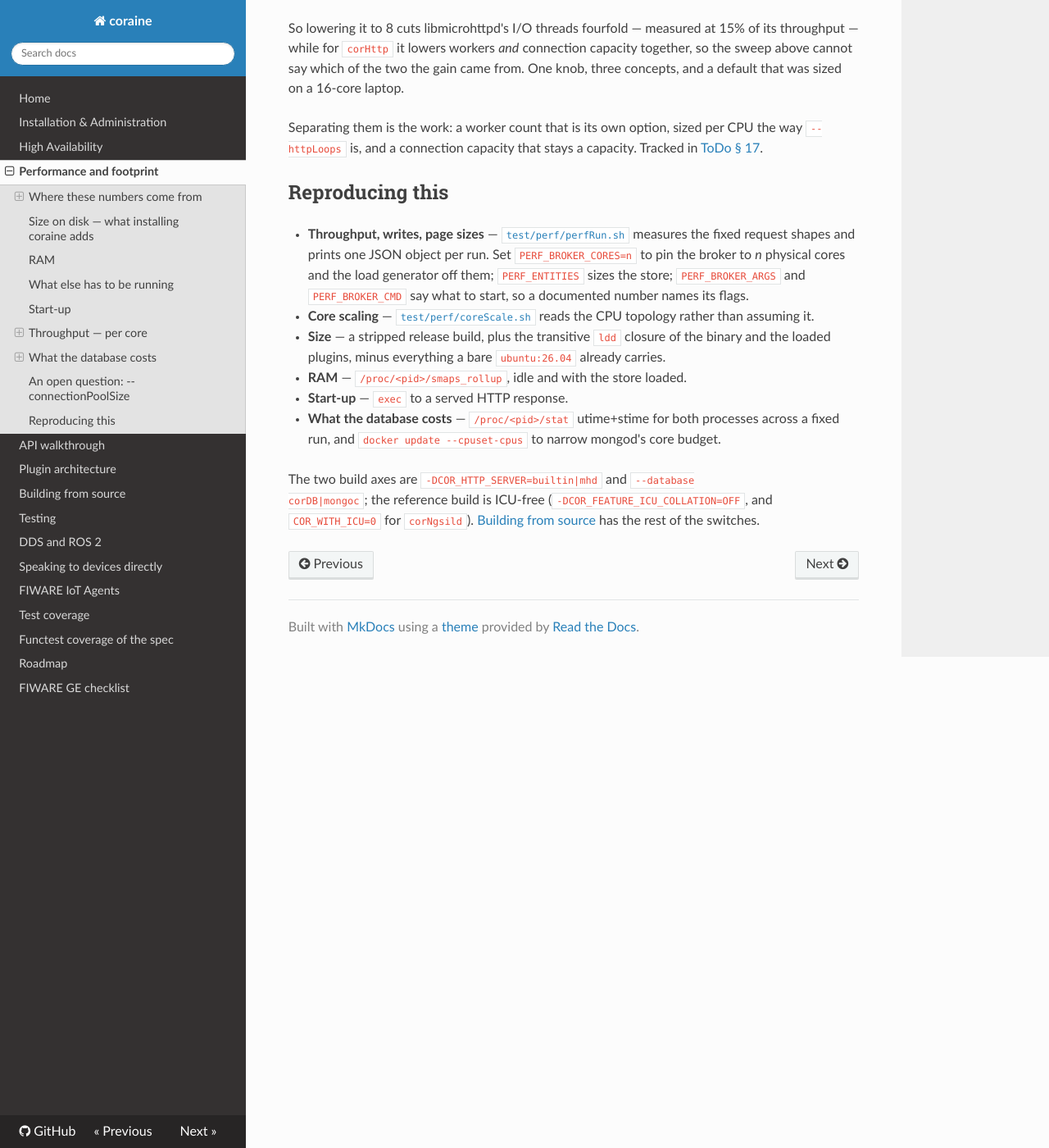
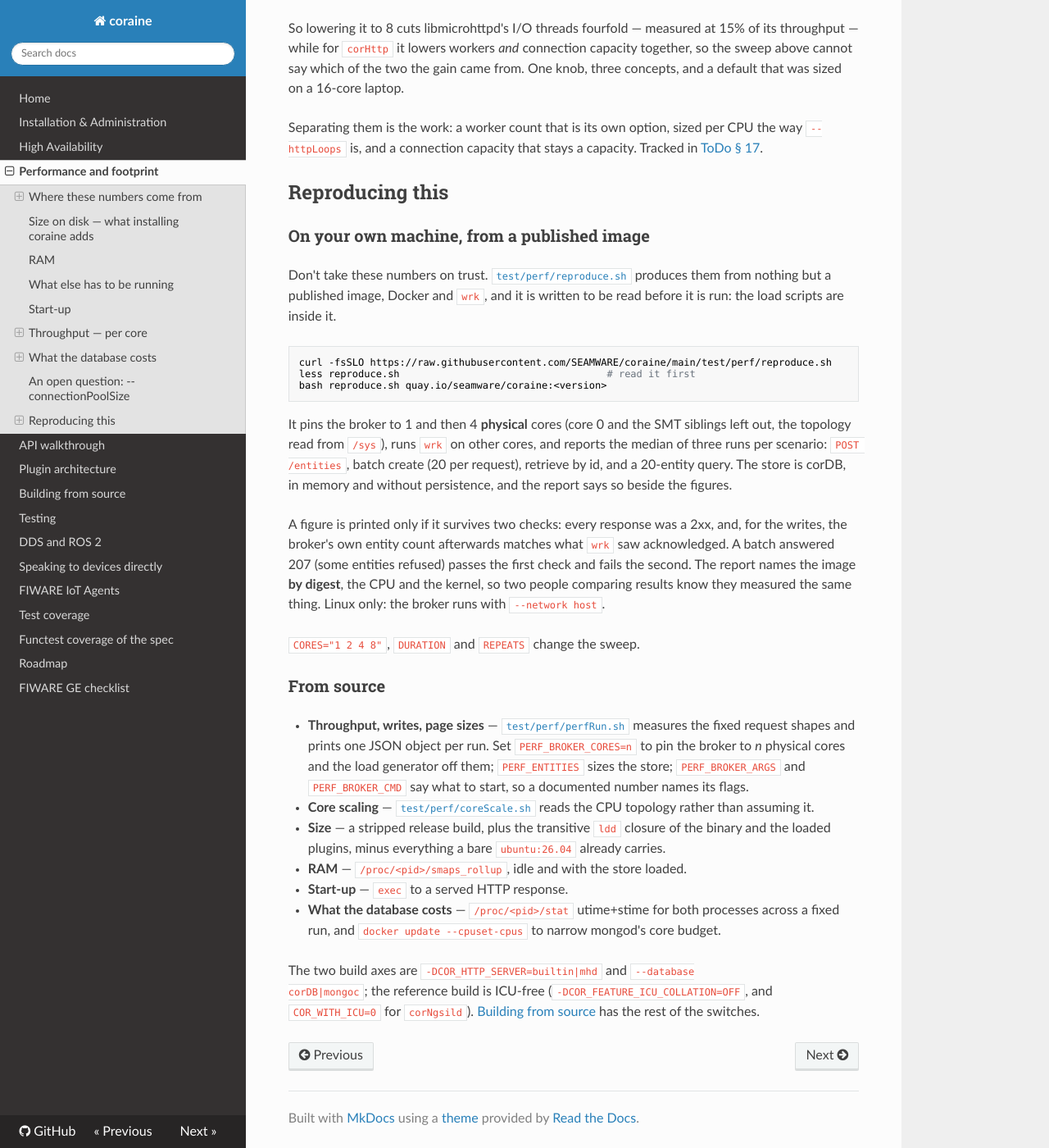
Before and after one commit to SEAMWARE/coraine, an MkDocs documentation site: the page built from doc/performance.md, in a window 1280 px wide and 1400 px high, scrolled down 8962 px. Shown: the whole window at 82% size. Built offline with MkDocs 1.6.1, drawn with Linux system fonts in a browser that asks for light colours; nearby versions of some CDN libraries; comment, search, counter and statistics services are not loaded.

Commit message:
feat: test/perf/reproduce.sh - anyone can reproduce the throughput numbers
From a published image, Docker and wrk: broker pinned to physical cores, every
response 2xx, writes verified against the store, the report naming the image by
digest. doc/performance.md: how to run it.

Co-Authored-By: Claude Opus 5.5 <noreply@anthropic.com>

````diff
--- a/doc/performance.md
+++ b/doc/performance.md
@@ -383,6 +383,35 @@ Tracked in [ToDo § 17](https://github.com/SEAMWARE/coraine/blob/main/ToDo.md).
 
 ## Reproducing this
 
+### On your own machine, from a published image
+
+Don't take these numbers on trust. [`test/perf/reproduce.sh`](https://github.com/SEAMWARE/coraine/blob/main/test/perf/reproduce.sh)
+produces them from nothing but a published image, Docker and `wrk`, and it is
+written to be read before it is run: the load scripts are inside it.
+
+```bash
+curl -fsSLO https://raw.githubusercontent.com/SEAMWARE/coraine/main/test/perf/reproduce.sh
+less reproduce.sh                                   # read it first
+bash reproduce.sh quay.io/seamware/coraine:<version>
+```
+
+It pins the broker to 1 and then 4 **physical** cores (core 0 and the SMT
+siblings left out, the topology read from `/sys`), runs `wrk` on other cores,
+and reports the median of three runs per scenario: `POST /entities`, batch create
+(20 per request), retrieve by id, and a 20-entity query. The store is corDB, in
+memory and without persistence, and the report says so beside the figures.
+
+A figure is printed only if it survives two checks: every response was a 2xx,
+and, for the writes, the broker's own entity count afterwards matches what `wrk`
+saw acknowledged. A batch answered 207 (some entities refused) passes the first
+check and fails the second. The report names the image **by digest**, the CPU
+and the kernel, so two people comparing results know they measured the same
+thing. Linux only: the broker runs with `--network host`.
+
+`CORES="1 2 4 8"`, `DURATION` and `REPEATS` change the sweep.
+
+### From source
+
 - **Throughput, writes, page sizes** — [`test/perf/perfRun.sh`](https://github.com/SEAMWARE/coraine/blob/main/test/perf/perfRun.sh)
   measures the fixed request shapes and prints one JSON object per run. Set
   `PERF_BROKER_CORES=n` to pin the broker to *n* physical cores and the load
````
Also changed, not shown: 1 other file.
